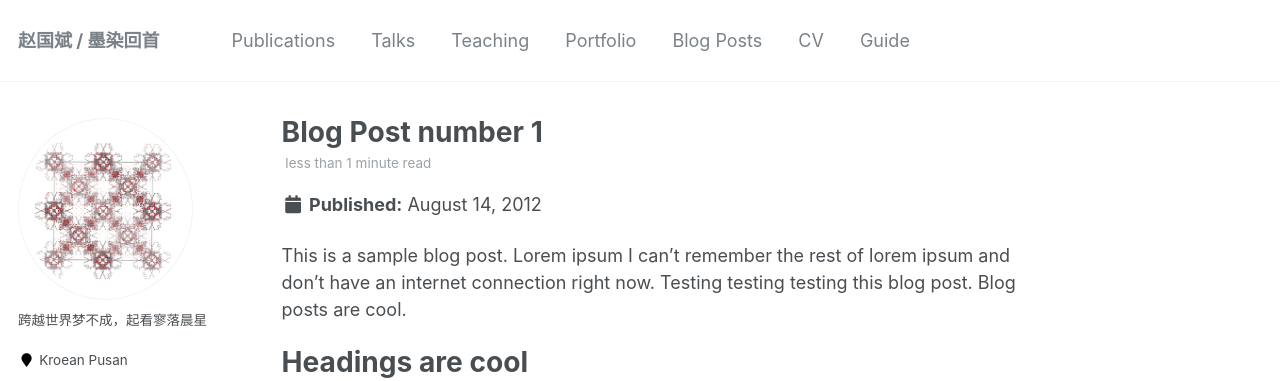
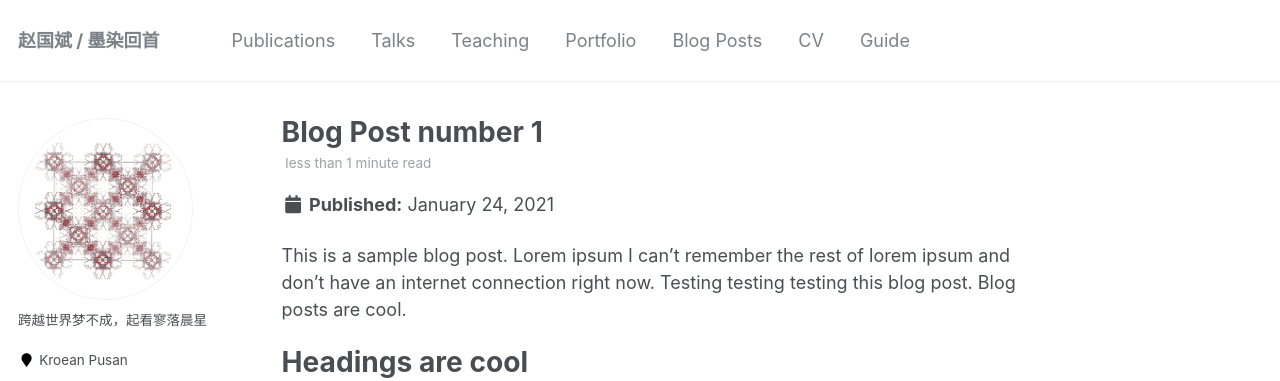
Before and after one commit to sxm13/ZGBshenxiaomoCV.github.io, a Jekyll site: the page built from _posts/2021-01-24-blog-post-1.md, in a window 1280 px wide. Shown: the top 381 px of the page. Built offline with Jekyll 4.4.1, drawn with Linux system fonts in a browser that asks for light colours; some web fonts are replaced.

Commit message:
Update and rename 2012-08-14-blog-post-1.md to 2021-01-24-blog-post-1.md

```diff
--- a/_posts/2012-08-14-blog-post-1.md
+++ b/_posts/2021-01-24-blog-post-1.md
@@ -1,7 +1,7 @@
 ---
 title: 'Blog Post number 1'
-date: 2012-08-14
-permalink: /posts/2012/08/blog-post-1/
+date: 2021-01-24
+permalink: /posts/2021/01/blog-post-1/
 tags:
   - cool posts
   - category1
```
